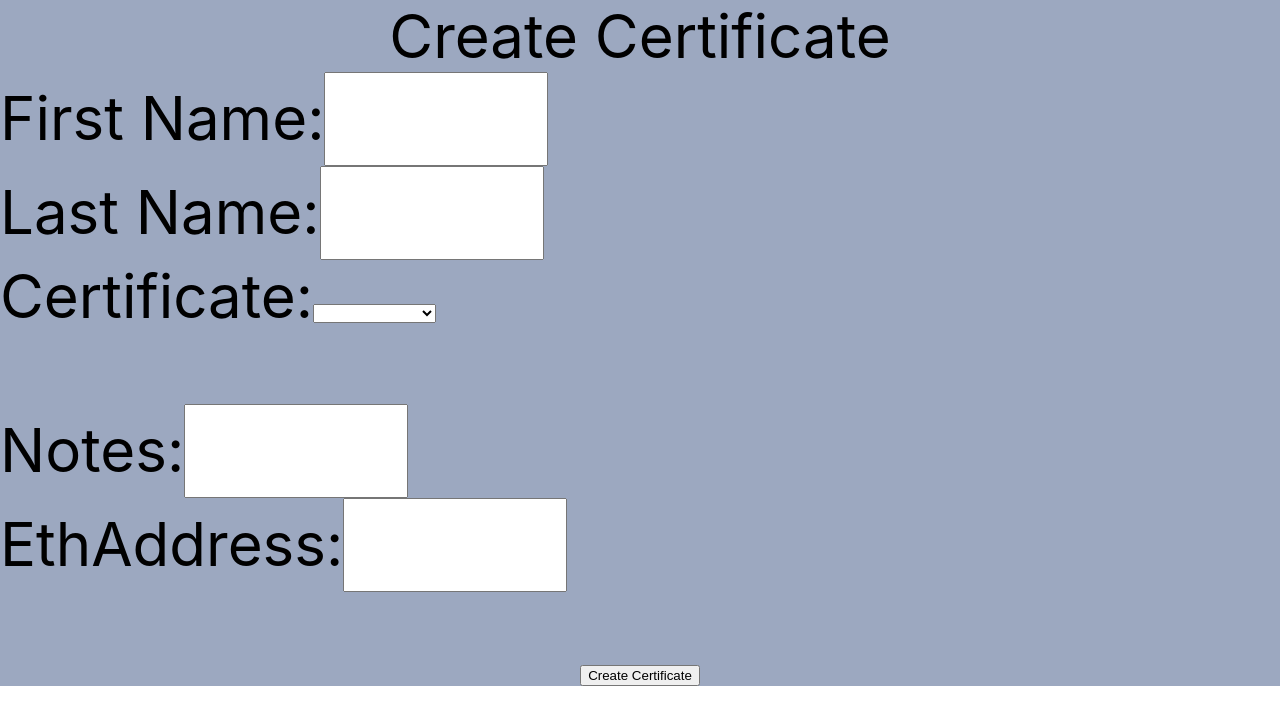
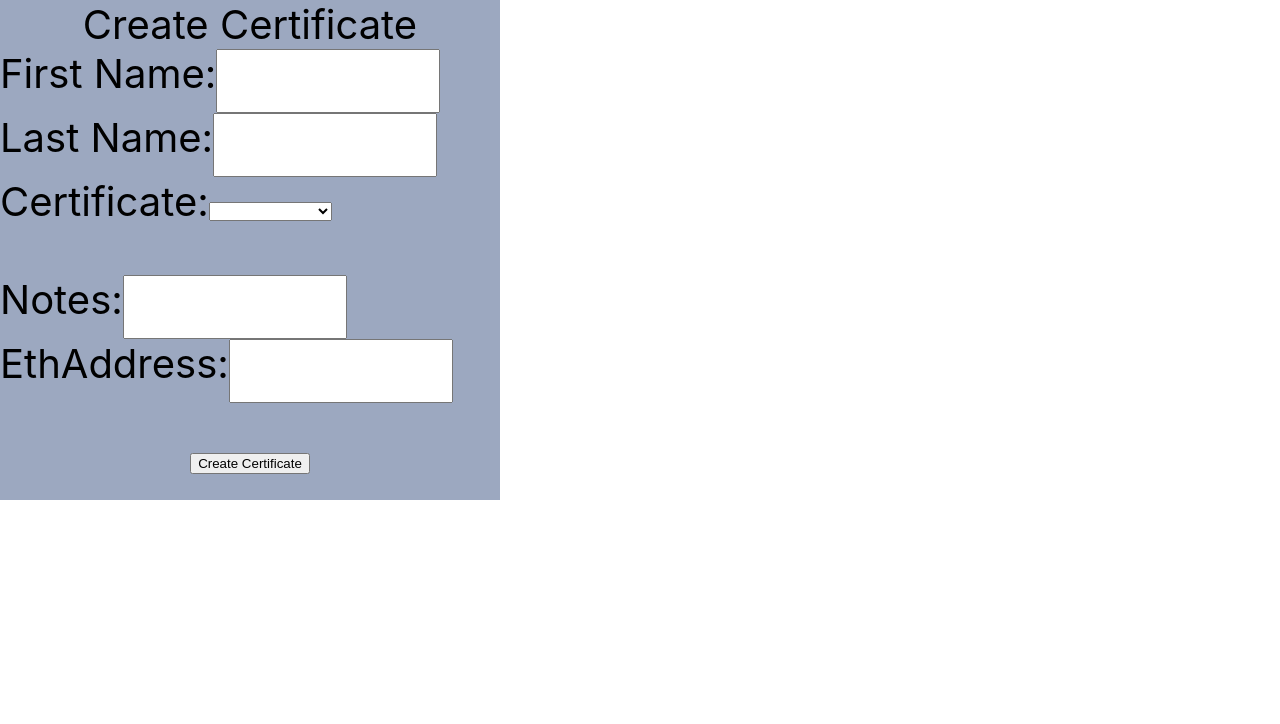
Before and after one commit to CacheAngus/frontend_temp, a React (Create React App) app: page / in a window 1280 px wide. Shown: the top 724 px of the page. Built offline with nearby package versions, Linux system fonts and the light colour scheme.

Commit message:
trying to make the fields inline

```diff
--- a/src/App.css
+++ b/src/App.css
@@ -1,13 +1,18 @@
 .App {
   text-align: center;
   background-color: #9ca8c0;
-
+  width: 500px;
+  height: 500px;
+  flex: 1;
+  flex-direction: row;
 }
 
 #certificate{
   text-align: left;
   height: 20vmin;
-  font-size: 60px;
+  font-size: 40px;
+  flex: 1;
+  flex-direction: row;
 
 }
 .App-logo {
@@ -15,10 +20,7 @@
   height: 40vmin;
 }
 
-.LastName {
-  text-align: left;
-  font-size: 60px;
-}
+
 .App-header {
   background-color: #282c34;
   min-height: 100vh;
@@ -46,7 +48,7 @@
 input[type=text] {
 padding: 20px 10px;
 line-height: 28px;
-font-size: 60px;
+font-size: 20px;
 width: 200px;
- height: 50px;
+ height: 20px;
 }
--- a/src/App.js
+++ b/src/App.js
@@ -1,5 +1,5 @@
 import React, { Component } from 'react';
-import logo from './logo.svg';
+//import logo from './logo.svg';
 import './App.css';
 
 class App extends Component {
@@ -18,6 +18,7 @@ handleSubmit(e){
   }
   alert('Form Submitted');
   e.preventDefault();
+  alert('Form Submitted!')
 };
 
 
@@ -29,8 +30,10 @@ handleSubmit(e){
                   <label id="certificate">
                     Create Certificate
                     {/*textare value = this.state and then all of the component*/}
+                   <view style={style.row}>
                     <FirstName />
                     <LastName />
+                    </view>
                     <Certificate />
                     <br/>
                     <Notes />
@@ -190,6 +193,11 @@ render() {
 let style ={
   overallForm: {
    backgroundColor: 'grey',
+  },
+  row: {
+    flex:1,
+    flexDirection: "row"
+
   }
 
 }
```
